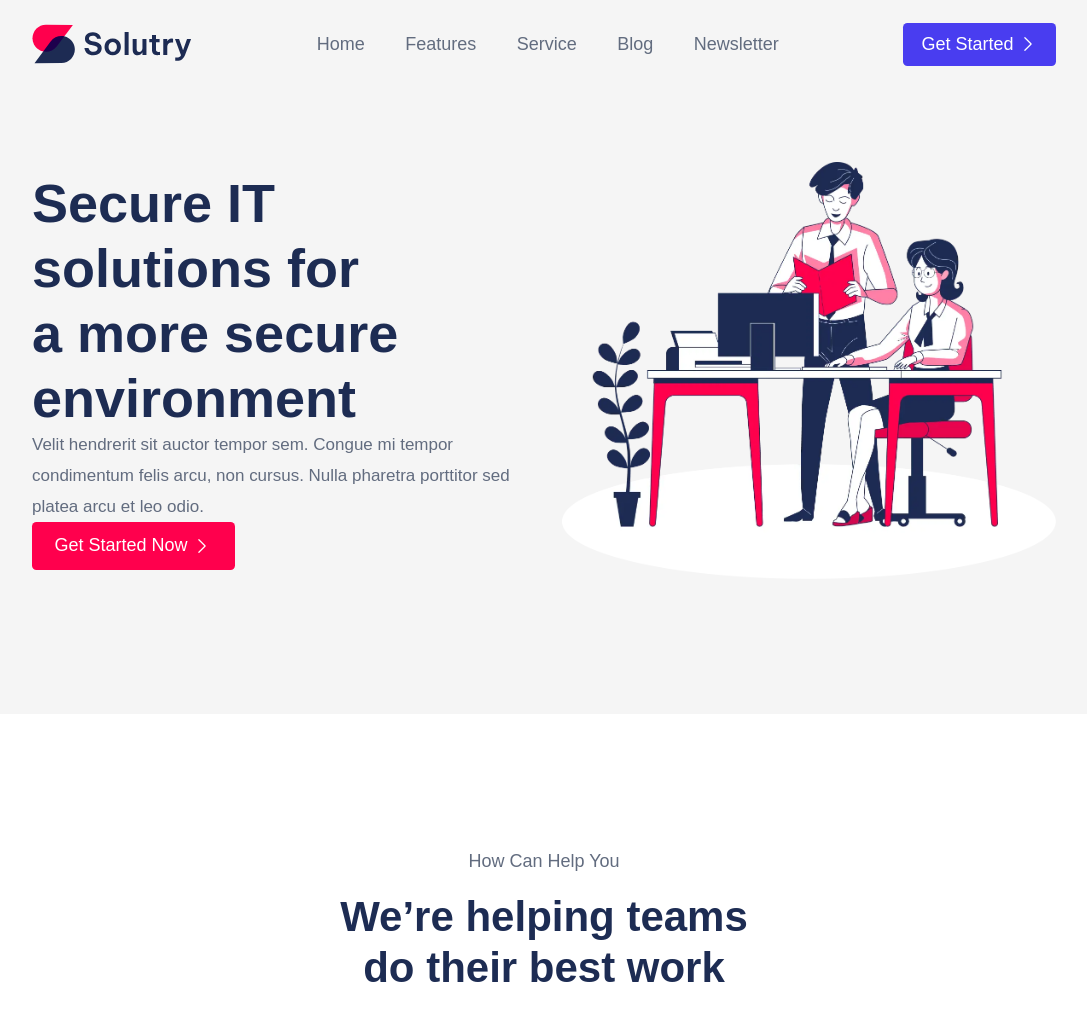
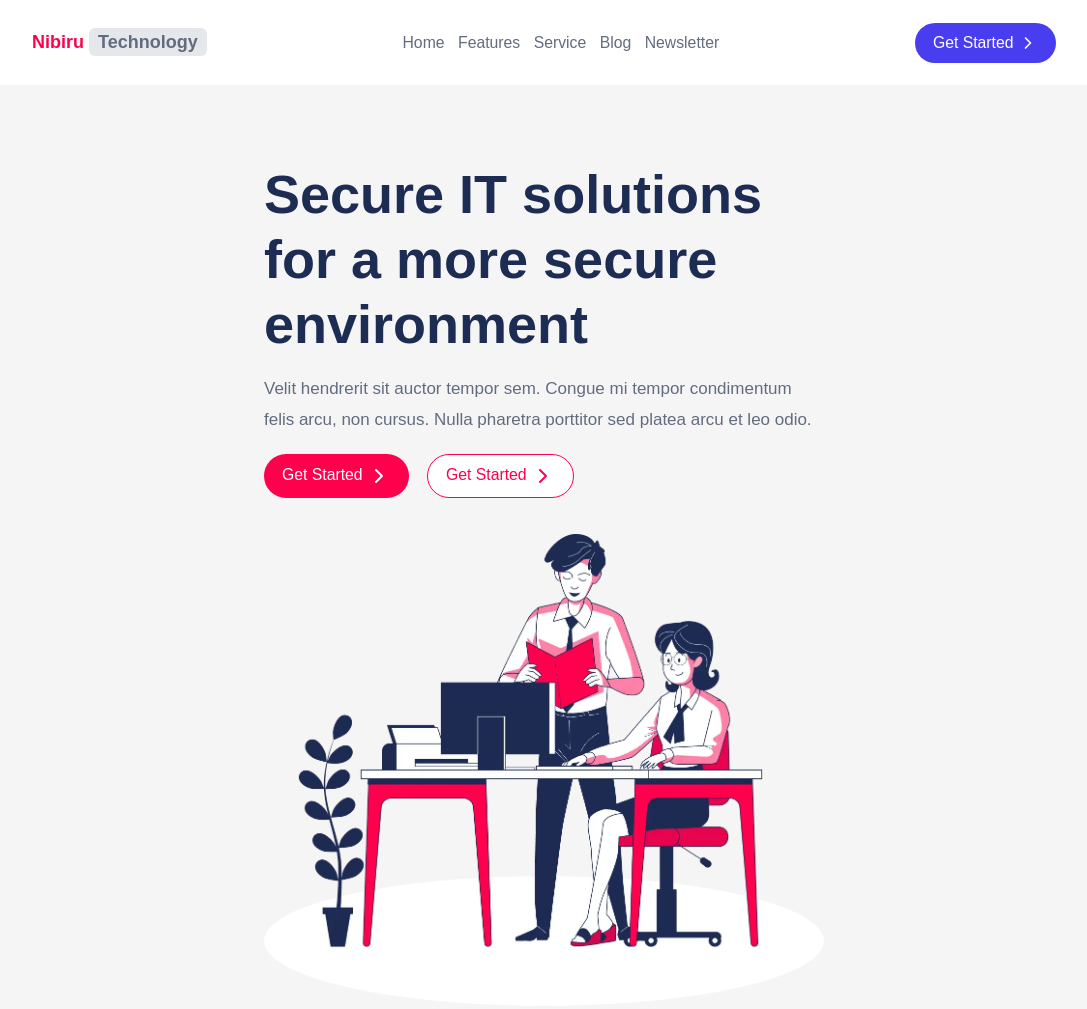
Before and after one commit to JDVillarH/nibiru_technology_website, an Astro site: page / in a window 1280 px wide. Shown: the top 1009 px of the page, without its empty margins (96-1183 px from the left). Built offline with nearby package versions, Linux system fonts and the light colour scheme; Astro itself is replaced by a stand-in of ours.

Commit message:
Refactor: Navbar, Hero banner, iconos, estilos generales

```diff
--- a/package.json
+++ b/package.json
@@ -11,6 +11,7 @@
   },
   "dependencies": {
     "@fontsource-variable/bricolage-grotesque": "^5.0.6",
+    "@fontsource/poppins": "^5.0.14",
     "astro": "^4.11.5"
   }
 }
--- a/src/components/Feature.astro
+++ b/src/components/Feature.astro
@@ -10,7 +10,7 @@ const { title, image, description } = feature;
   <div>
     <h3 class="h3">{title}</h3>
     <p class="paragraph">{description}</p>
-    <a href="#">Learn More <ChevronRight /></a>
+    <a href="#">Learn More <ChevronRight width={20} /></a>
   </div>
 </article>
 
--- a/src/components/Header.astro
+++ b/src/components/Header.astro
@@ -1,6 +1,6 @@
 ---
 import ChevronRight from "../icons/ChevronRight.astro";
-import Container from "../layout/Container.astro";
+import HamburguerIcon from "../icons/HamburguerIcon.astro";
 import Navbar from "./Navbar.astro";
 
 const navbarList = [
@@ -28,106 +28,86 @@ const navbarList = [
 ---
 
 <header class="header">
-  <div class="header-wrapper section_container">
-    <div class="header__logo-container">
+  <div class="header_container section_container">
+    <div class="header_logo_container">
       <a href="#">
-        <img
-          class="brand_img"
-          src="/images/logo.svg"
-          alt="Solutry logo"
-          loading="lazy"
-        />
+        <span>Nibiru</span>
+        <span>Technology</span>
       </a>
-      <button class="hamburger">
-        <span></span>
-      </button>
+      <HamburguerIcon />
     </div>
 
     <Navbar navbarList={navbarList} />
 
-    <div class="header__btn">
-      <a href="#" class="btn">
-        <span>Get Started</span>
-        <ChevronRight />
-      </a>
-    </div>
+    <a href="#" class="header_button button blue_button">
+      Get Started <ChevronRight width={20} />
+    </a>
   </div>
 </header>
 
 <style>
   .header {
+    z-index: 10;
     width: 100%;
     position: fixed;
     padding-block: 1.25rem;
-    background-color: var(--clr-cultured);
-    z-index: 10;
+    font-family: var(--ff-poppins);
+    background-color: var(--clr-white);
   }
 
-  .header-wrapper {
+  .header_container,
+  .header_logo_container {
     display: flex;
     align-items: center;
     justify-content: space-between;
   }
 
-  .hamburger {
-    display: none;
-    justify-content: center;
+  .header_logo_container a span:nth-child(1) {
+    font-weight: var(--fw-bold);
+    color: var(--clr-red-crayola);
+  }
 
-    span::before,
-    span::after,
-    span {
-      width: 32px;
-      height: 3px;
-      border-radius: 2px;
-      background-color: var(--clr-black-coral);
-      transition: 0.3s;
-    }
+  .header_logo_container a span:nth-child(2) {
+    border-radius: 6px;
+    padding: 0.2rem 0.5rem;
+    background-color: #e5e7eb;
+    color: var(--clr-black-coral);
+    font-weight: var(--fw-bold);
+    transition: 0.2s ease-in-out;
+  }
 
-    span::after,
-    span::before {
-      content: "";
-      position: relative;
-      display: inline-block;
-    }
+  .header_logo_container a span:nth-child(2):hover {
+    background-color: var(--clr-red-crayola);
+    transition: 0.2s ease-in-out;
+    color: #e5e7eb;
+  }
 
-    span::after {
-      top: -26px;
-    }
+  .header {
+    animation: header-shadown 1s linear both;
+    animation-timeline: scroll();
+    animation-range: 0 100px;
+  }
 
-    span::before {
-      top: -23px;
+  @keyframes header-shadown {
+    to {
+      padding-block: 0.7rem;
+      background-color: #fffc;
+      box-shadow: 0 2px 4px 0 rgba(0, 0, 0, 0.1);
+      border-bottom: 1px solid #e5e7eb;
+      backdrop-filter: blur(16px);
     }
   }
 
-  @media screen and (max-width: 50em) {
-    .header__logo-container {
-      width: 100%;
-      display: flex;
-      justify-content: space-between;
-      align-items: center;
+  @media screen and (max-width: 1024px) {
+    .header_container {
+      flex-direction: column;
     }
 
-    .hamburger {
-      display: flex;
+    .header_logo_container {
+      width: 100%;
     }
 
-    .hamburger.isOpen {
-      span {
-        background-color: transparent;
-
-        &::before {
-          top: -14px;
-          transform: rotate(135deg);
-        }
-
-        &::after {
-          top: -36px;
-          transform: rotate(-135deg);
-        }
-      }
-    }
-
-    .header__btn {
+    .header_button {
       display: none;
     }
   }
@@ -138,7 +118,7 @@ const navbarList = [
   const navbar = document.querySelector(".navbar");
 
   btnToggle.addEventListener("click", () => {
-    btnToggle.classList.toggle("isOpen");
-    navbar.classList.toggle("isOpen");
+    btnToggle.classList.toggle("active");
+    navbar.classList.toggle("active");
   });
 </script>
--- a/src/components/Navbar.astro
+++ b/src/components/Navbar.astro
@@ -5,65 +5,54 @@ const { navbarList } = Astro.props;
 ---
 
 <nav class="navbar">
-  <ul class="navbar__list">
+  <ul>
     {
       navbarList.map((item) => (
         <li>
-          <a class="navbar__link" href={item.link}>
-            {item.label}
-          </a>
+          <a href={item.link}>{item.label}</a>
         </li>
       ))
     }
   </ul>
-  <div class="navbar__btn">
-    <a href="#" class="btn">
-      <span>Get Started</span>
-      <ChevronRight />
-    </a>
-  </div>
+  <a href="#" class="navbar_button button blue_button">
+    Get Started <ChevronRight width={24} />
+  </a>
 </nav>
 
 <style>
-  .navbar__list {
+  ul {
     display: flex;
     gap: 0.75rem;
   }
 
-  .navbar__link {
-    text-decoration: none;
-    padding-inline: 0.75rem;
-    padding-block: 0.5rem;
+  ul li a {
+    font-size: 0.875rem;
   }
 
-  .navbar__btn {
+  .navbar_button {
     display: none;
   }
 
-  @media screen and (max-width: 50em) {
+  @media screen and (max-width: 1024px) {
     .navbar {
       display: none;
-      position: fixed;
-      inset: 7rem 1rem auto;
-      padding: 1.5rem;
-      border-radius: 0.5rem;
-      background: var(--clr-white);
-      box-shadow: 0 0.5rem 1.5rem rgba(0, 0, 0, 0.2);
+      justify-content: center;
+      width: 100%;
+      padding-block: 1.5rem;
     }
 
-    .navbar.isOpen {
-      display: block;
+    .navbar.active {
+      display: grid;
+      justify-content: start;
     }
 
-    .navbar__btn {
-      display: block;
-      margin-top: 0.75rem;
-      text-align: center;
+    ul {
+      flex-direction: column;
     }
 
-    .navbar__list {
-      flex-direction: column;
-      align-items: center;
+    .navbar_button {
+      display: flex;
+      margin-top: 1rem;
     }
   }
 </style>
--- a/src/icons/ChevronRight.astro
+++ b/src/icons/ChevronRight.astro
@@ -1,12 +1,12 @@
 <svg
-
+  {...Astro.props}
   xmlns="http://www.w3.org/2000/svg"
-  style="width: 20px;"
+  fill="none"
+  stroke="currentColor"
+  stroke-linecap="round"
+  stroke-linejoin="round"
+  stroke-width="2"
   viewBox="0 0 24 24"
-  fill="currentColor"
+  ><path stroke="none" d="M0 0h24v24H0z"></path><path d="m9 6 6 6-6 6"
+  ></path></svg
 >
-  <path
-    fill-rule="evenodd"
-    d="M16.28 11.47a.75.75 0 0 1 0 1.06l-7.5 7.5a.75.75 0 0 1-1.06-1.06L14.69 12 7.72 5.03a.75.75 0 0 1 1.06-1.06l7.5 7.5Z"
-    clip-rule="evenodd"></path>
-</svg>
--- /dev/null
+++ b/src/icons/HamburguerIcon.astro
@@ -0,0 +1,58 @@
+<button class="hamburger">
+  <span></span>
+</button>
+
+<style>
+  .hamburger {
+    display: none;
+    justify-content: center;
+  }
+
+  .hamburger span::after {
+    top: -26px;
+  }
+
+  .hamburger span::before {
+    top: -23px;
+  }
+
+  .hamburger span::before,
+  .hamburger span::after {
+    content: "";
+    position: relative;
+    display: inline-block;
+  }
+
+  .hamburger span::before,
+  .hamburger span::after,
+  .hamburger span {
+    width: 32px;
+    height: 3px;
+    font-size: 16.2px;
+    border-radius: 2px;
+    background-color: var(--clr-black-coral);
+    transition: 0.3s;
+  }
+
+  .hamburger.active {
+    span {
+      background-color: transparent;
+
+      &::before {
+        top: -14px;
+        transform: rotate(135deg);
+      }
+
+      &::after {
+        top: -36px;
+        transform: rotate(-135deg);
+      }
+    }
+  }
+
+  @media screen and (max-width: 1024px) {
+    .hamburger {
+      display: flex;
+    }
+  }
+</style>
--- a/src/sections/Hero.astro
+++ b/src/sections/Hero.astro
@@ -3,28 +3,63 @@ import ChevronRight from "../icons/ChevronRight.astro";
 ---
 
 <section>
-  <div class="even-columns items-center section_container">
-    <div>
+  <div class="section_container hero_container">
+    <div class="hero_content">
       <h1 class="h1">Secure IT solutions for a more secure environment</h1>
       <p class="paragraph">
         Velit hendrerit sit auctor tempor sem. Congue mi tempor condimentum
         felis arcu, non cursus. Nulla pharetra porttitor sed platea arcu et leo
         odio.
       </p>
-      <a href="#" class="btn btn-primary">
-        <span>Get Started Now</span>
-        <ChevronRight />
-      </a>
+      <div class="hero_buttons">
+        <a href="#" class="button red_button">
+          Get Started <ChevronRight width={24} />
+        </a>
+        <a href="#" class="button red_button_outline">
+          Get Started <ChevronRight width={24} />
+        </a>
+      </div>
     </div>
+
     <figure>
-      <img src="/images/hero-banner.webp" alt="Illustration art" />
+      <img
+        src="/images/hero-banner.webp"
+        alt="Illustration art"
+        loading="lazy"
+      />
     </figure>
   </div>
 </section>
 
 <style>
   section {
+    padding-top: 9rem;
     background-color: var(--clr-cultured);
-    padding-top: 9rem;
+  }
+
+  .hero_container {
+    gap: 2rem;
+    display: grid;
+    align-items: center;
+    grid-template-columns: repeat(auto-fit, minmax(min(100%, 560px), 1fr));
+  }
+
+  .hero_content {
+    gap: 1rem;
+    display: flex;
+    flex-direction: column;
+    align-items: flex-start;
+    width: min(100%, 560px);
+    margin-inline: auto;
+  }
+
+  .hero_content .hero_buttons {
+    display: flex;
+    gap: 1rem;
+  }
+
+  .hero_container figure img {
+    margin-inline: auto;
+    width: min(560px, 100%);
   }
 </style>
--- a/src/sections/Newsletter.astro
+++ b/src/sections/Newsletter.astro
@@ -1,7 +1,5 @@
 ---
 import ChevronRight from "../icons/ChevronRight.astro";
-
-
 ---
 
 <section id="newsletter">
@@ -15,9 +13,8 @@ import ChevronRight from "../icons/ChevronRight.astro";
           type="text"
           placeholder="Enter your email address"
         />
-        <button class="newsletter__form-btn btn btn-primary" type="submit">
-          <span>Subscribe Now</span>
-          <ChevronRight />
+        <button class="newsletter__form-btn button red_button">
+          Subscribe Now <ChevronRight width={24} />
         </button>
       </form>
     </div>
--- a/src/styles/global.css
+++ b/src/styles/global.css
@@ -11,6 +11,7 @@
 
   /* ===== Fonts and Typography ===== */
   --ff-default: "Bricolage Grotesque Variable", sans-serif;
+  --ff-poppins: "Poppins", sans-serif;
 
   --fs-heading-1: 2rem;
   --fs-default: 1rem;
@@ -29,7 +30,7 @@
   --fw-bold: 700;
 
   /* ===== Spacing ===== */
-  --section-padding: 7.5rem;
+  --section-padding: 7rem;
 }
 
 /* ===== Responsive Typography */
@@ -229,23 +230,56 @@ section {
   }
 }
 
-.btn {
-  display: inline-flex;
+.button {
+  gap: 0.25rem;
+  display: flex;
   align-items: center;
-  gap: 0.25rem;
-  background-color: var(--clr-blue-ryb);
+  border-radius: 2rem;
+  padding-inline: 1rem;
+  padding-block: .5rem;
+  transition: .2s ease-in-out;
   color: var(--clr-white);
+  font-size: 0.875rem;
 
-  padding-inline: 1rem;
-  padding-block: 0.5rem;
-  border-radius: 0.25rem;
+  svg {
+    transition: 0.2s ease-in-out;
+  }
+
+  &:hover {
+    transition: 0.2s ease-in-out;
+
+    svg {
+      transform: translateX(0.25rem);
+      transition: 0.2s ease-in-out;
+    }
+  }
 }
 
-.btn-primary {
+.blue_button {
+  background-color: var(--clr-blue-ryb);
+}
+
+.blue_button:hover {
   background-color: var(--clr-red-crayola);
-  padding-inline: 1.25rem;
-  padding-block: 0.625rem;
-  border-radius: 0.25rem;
+}
+
+.red_button {
+  background-color: var(--clr-red-crayola);
+}
+
+.red_button:hover {
+  background-color: var(--clr-blue-ryb);
+}
+
+.red_button_outline {
+  background-color: var(--clr-white);
+  border: 1px solid var(--clr-red-crayola);
+  color: var(--clr-red-crayola);
+}
+
+.red_button_outline:hover {
+  background-color: #ffe0e5;
+  color: #ff5d83;
 }
 
 /* ========== GENERAL STYLES ========== */
```
Also changed, not shown: 1 other file.
